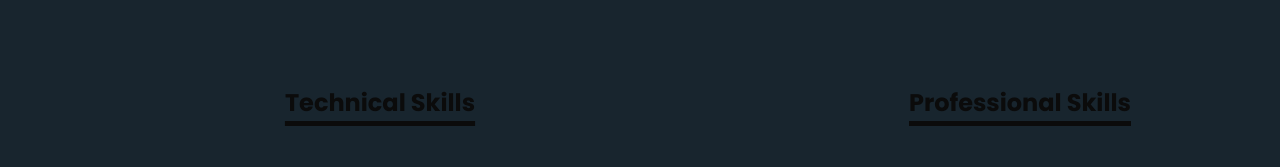
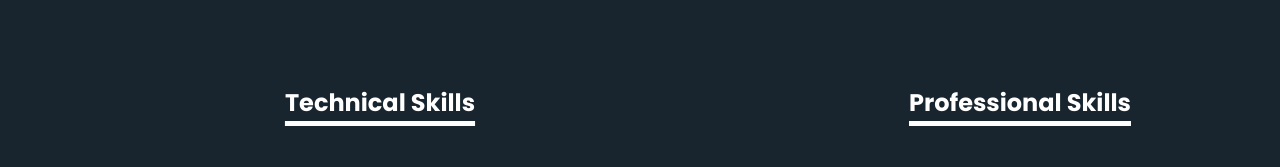
Before and after one commit to CherniukAlx/Portfolio, a plain HTML site: page index.html in a window 1280 px wide. Shown: the part 2470-2637 px from the top of the page. Drawn offline with nearby package versions, Linux system fonts and the light colour scheme.

Commit message:
Update style.css
changes color heading1 from black to #1b457a

```diff
--- a/css/style.css
+++ b/css/style.css
@@ -465,7 +465,7 @@ section{
    text-underline-offset: 10px;
    text-decoration-thickness: 5px;
    margin-bottom: 50px;
-   color: #0b0b0b;
+   color: #1b457ab;
    display: grid;
 }
 .sub-title{
```
